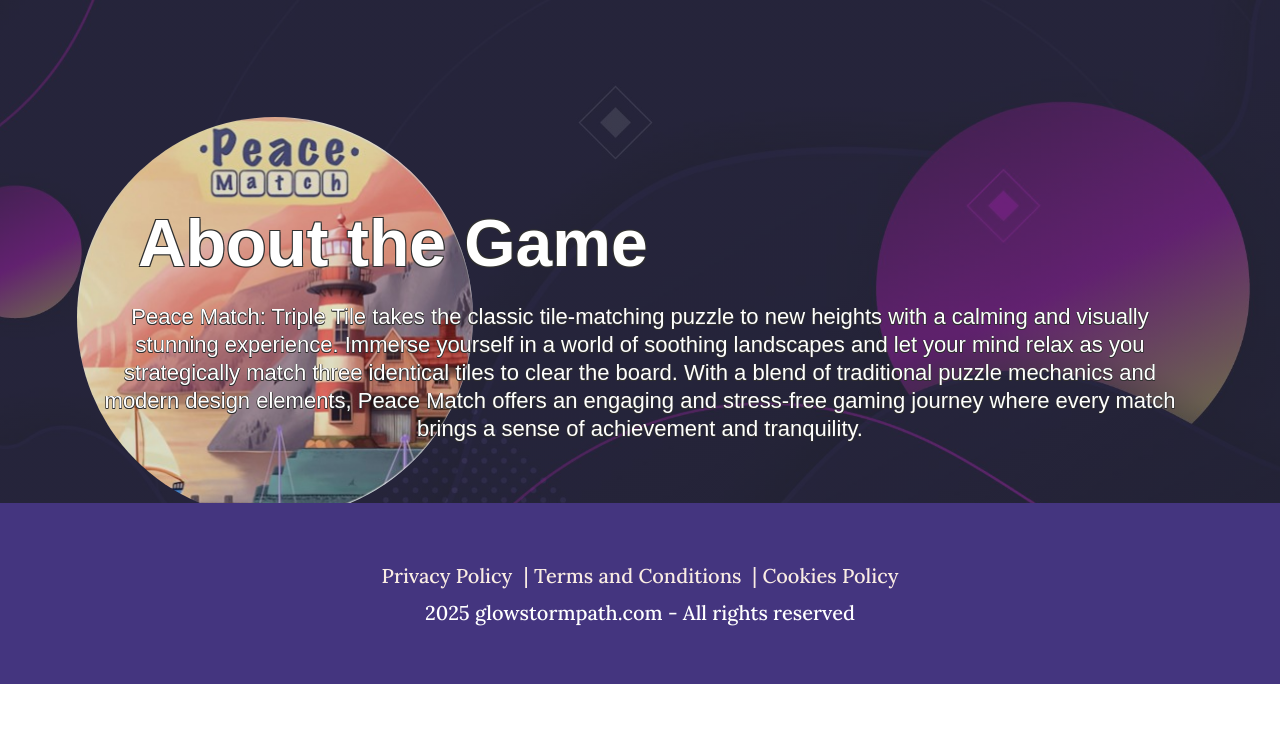
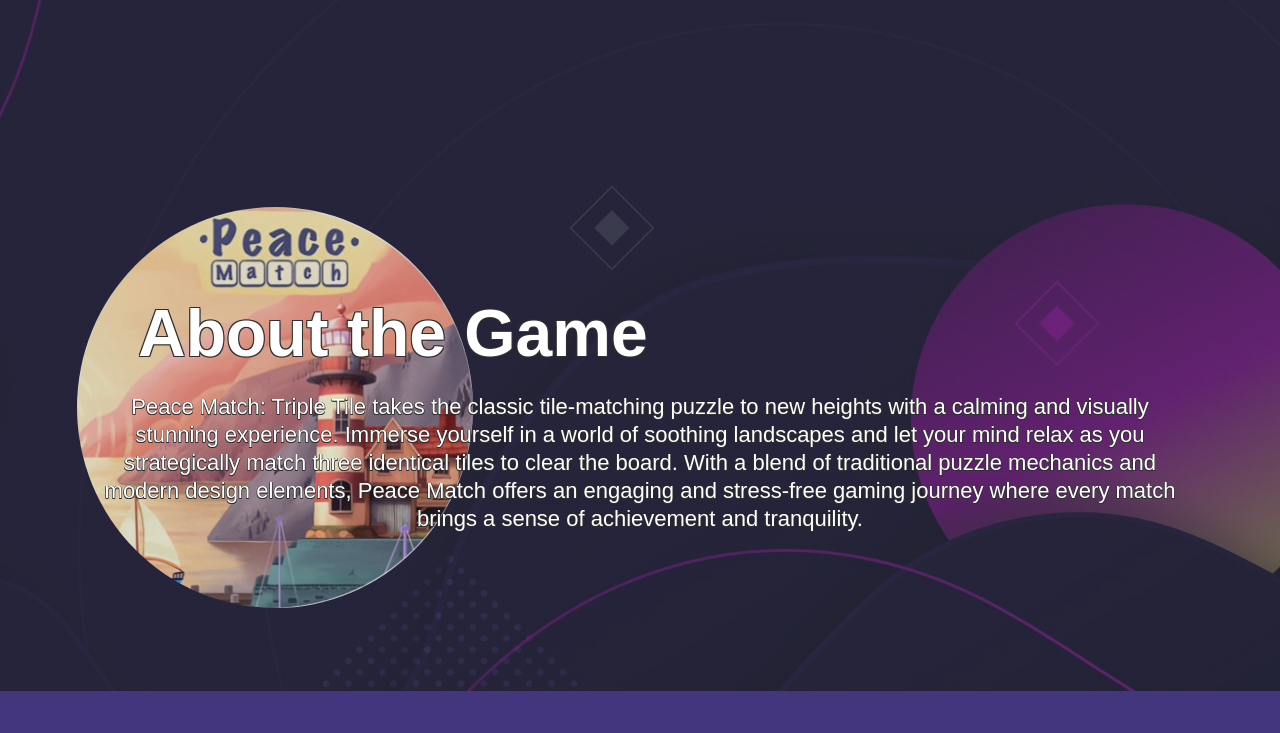
Before and after one commit to Yuliia-Diachenko/stp-8302, a website built with Vite: page src/index.html in a window 1280 px wide. Shown: the part 593-1326 px from the top of the page. Before the commit the page ends 1277 px from the top, so only its background shows below. Built offline with nearby package versions, Linux system fonts and the light colour scheme; a web font is replaced by a local one.

Commit message:
update about styles

```diff
--- a/src/scss/about.scss
+++ b/src/scss/about.scss
@@ -2,7 +2,7 @@
   width: 128px;
   border-radius: 50%;
   position: absolute;
-  z-index: -99999;
+  z-index: -1;
   @include media(desktop) {
     width: 396px;
   }
@@ -14,7 +14,7 @@
   margin: 40px auto 26px auto;
   @include media(desktop) {
     width: 1126px;
-    margin: 120px auto 60px auto;
+    margin: 210px auto 158px auto;
   }
 }
 .main-about {
@@ -29,6 +29,7 @@
 .about-text {
   text-align: left;
   font-size: 16px;
+  line-height: 28px;
   color: #fff;
   margin: 0 20px;
   text-shadow: -0.5px -0.5px 0 #303030, 0.5px -0.5px 0 #303030,
```
